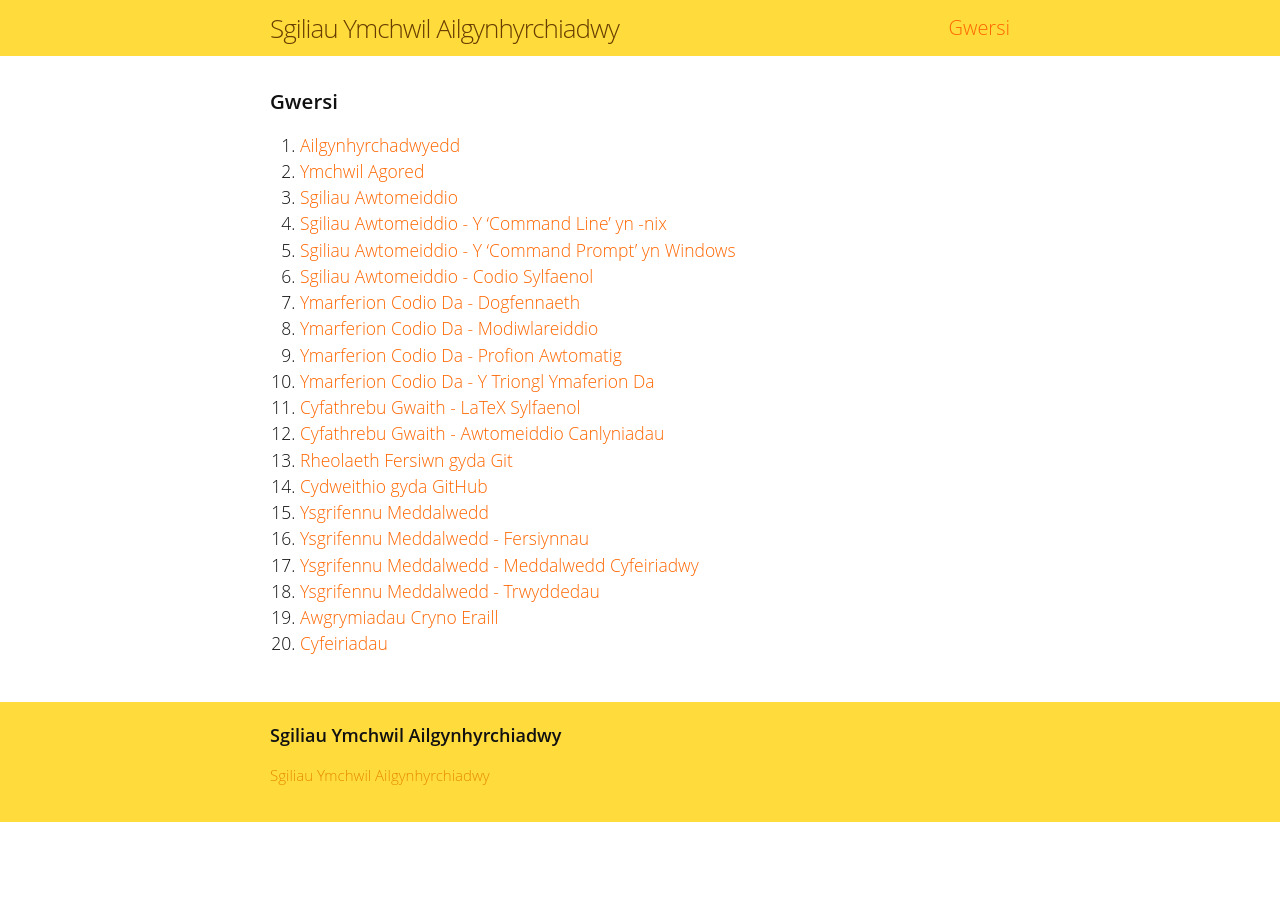
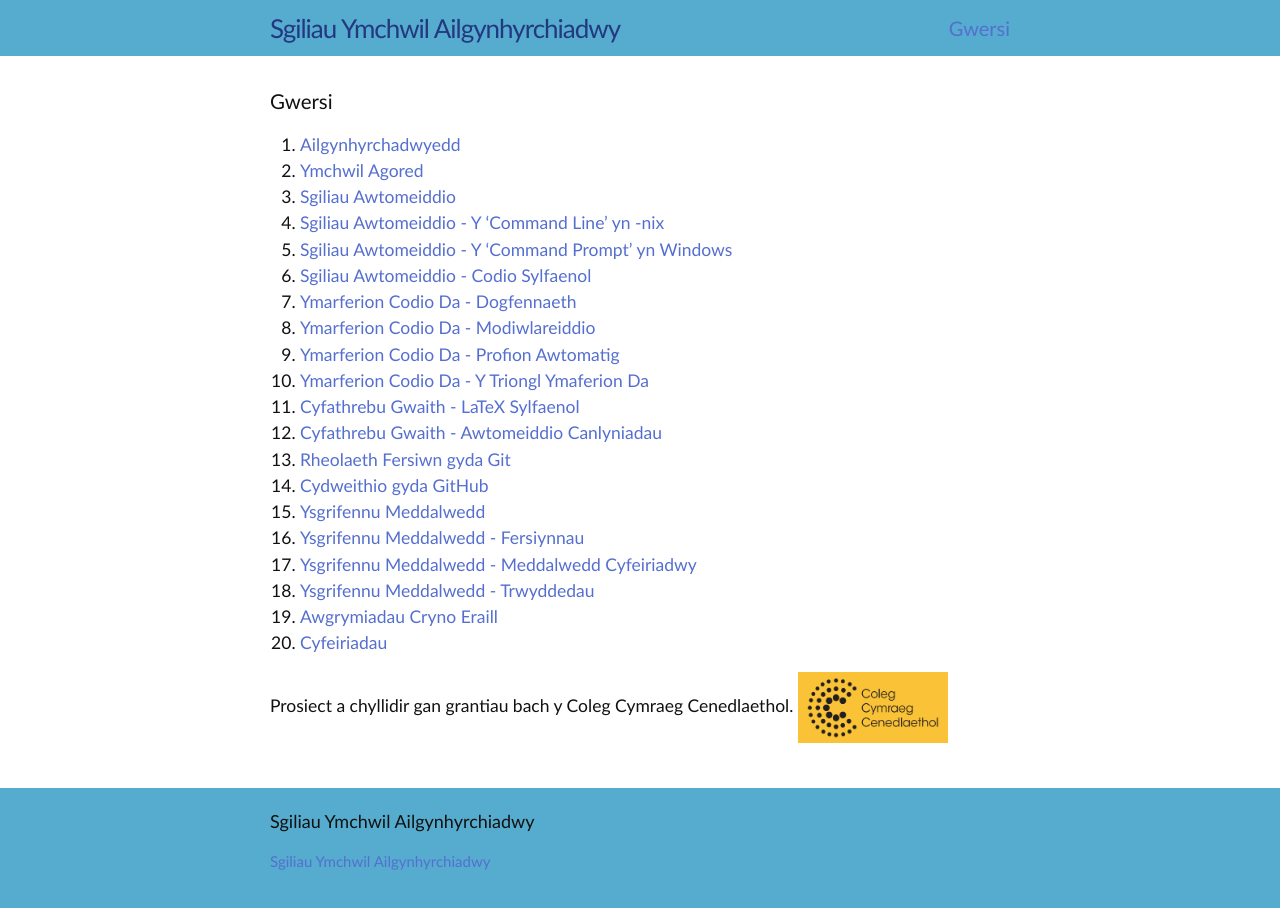
Before and after one commit to SgiliauYmchwilCyfrifiadurol/SgiliauYmchwilCyfrifiadurol.github.io, a Jekyll site: the page built from index.md, in a window 1280 px wide. Built offline with Jekyll 4.4.1, drawn with Linux system fonts in a browser that asks for light colours; our own code applies the rules of GitHub Pages for plain Markdown files.

Commit message:
newid lliwiau a steil

```diff
--- a/_sass/_base.scss
+++ b/_sass/_base.scss
@@ -26,11 +26,11 @@ body {
 
 
 .site-header{
-    background: #FFDB3C;
+    background: #55accf;
 }
 
 .site-footer{
-    background: #FFDB3C;
+    background: #55accf;
     width:100%;
     height:80px;
 }
@@ -138,7 +138,7 @@ code {
     font-size: 15px;
     border: 1px solid $grey-color-light;
     border-radius: 3px;
-    background-color: #FFFDEC;
+    background-color: #e1f0f7;
 }
 
 code {
--- a/_sass/_layout.scss
+++ b/_sass/_layout.scss
@@ -199,7 +199,7 @@
 }
 
 .post-title {
-    font-size: 42px;
+    font-size: 40px;
     letter-spacing: -1px;
     line-height: 1;
 
--- a/css/main.scss
+++ b/css/main.scss
@@ -6,7 +6,7 @@
 
 
 // Our variables
-$base-font-family: 'Open Sans', sans-serif;
+$base-font-family: 'Trebuchet MS', sans-serif;
 $base-font-size:   20px;
 $small-font-size:  $base-font-size * 0.875;
 $tiny-font-size:   $base-font-size * 0.7;
@@ -15,10 +15,10 @@ $base-line-height: 1.5;
 $spacing-unit:     30px;
 
 $text-color:       #111;
-$background-color: #FFCC1A;
-$brand-color:      #FF6600;
+$background-color: #55accf;
+$brand-color:      #556fcf;
 
-$grey-color:       #E68A00;
+$grey-color:       #556fcf;
 $grey-color-light: lighten($grey-color, 10%);
 $grey-color-dark:  darken($grey-color, 25%);
 
--- a/index.md
+++ b/index.md
@@ -24,3 +24,5 @@ layout: default
 18. [Ysgrifennu Meddalwedd - Trwyddedau](/18-trwyddedau/)
 19. [Awgrymiadau Cryno Eraill](/19-awgrymiadau/)
 20. [Cyfeiriadau](/20-cyfeiriadau/)
+
+Prosiect a chyllidir gan grantiau bach y Coleg Cymraeg Cenedlaethol. <img src="{{root}}/delweddau/ccclogo.png" width="150">
```
Also changed, not shown: delweddau/ccclogo.png (added), 3 other files.
